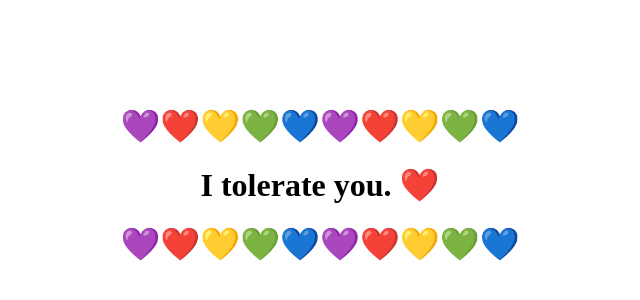
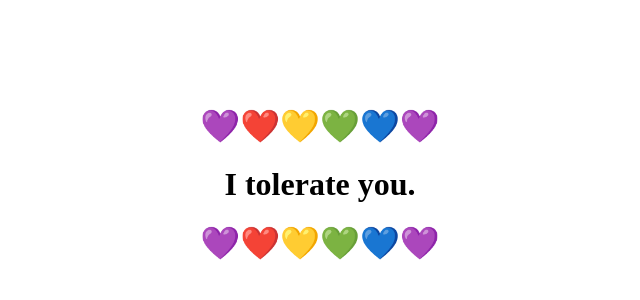
Before and after one commit to BSFishy/tolerate, a plain HTML site: page index.html in a window 1280 px wide. Shown: the part 208-508 px from the top of the page, without its empty margins (320-960 px from the left). Drawn offline with Linux system fonts and the light colour scheme.

Commit message:
Bring everything back up to speed

```diff
--- a/index.html
+++ b/index.html
@@ -25,8 +25,8 @@
                 display: block;
                 position: absolute;
                 top: calc(50% - (171px / 2));
-                left: calc(50% - (440px / 2));
-                right: calc(50% - (440px / 2));
+                left: calc(50% - (264px / 2));
+                right: calc(50% - (264px / 2));
             }
 
             span {
@@ -37,7 +37,7 @@
     <body>
         <div id="content">
             <span class="hearts">&nbsp;</span>
-            <h1>I tolerate you. &#x2764;&#xfe0f;</h1>
+            <h1>I tolerate you.</h1>
             <span class="hearts">&nbsp;</span>
         </div>
 
@@ -52,7 +52,7 @@
             setInterval(function () {
                 let end = "";
 
-                for (let i = 0; i < 10; i++) {
+                for (let i = 0; i < 6; i++) {
                     end += heartCharacters[(i + rotation) % heartCharacters.length];
                 }
 
@@ -62,7 +62,7 @@
                 hearts.html(end);
 
                 rotation++;
-            }, 1000);
+            }, 100);
         </script>
     </body>
 </html>
```
